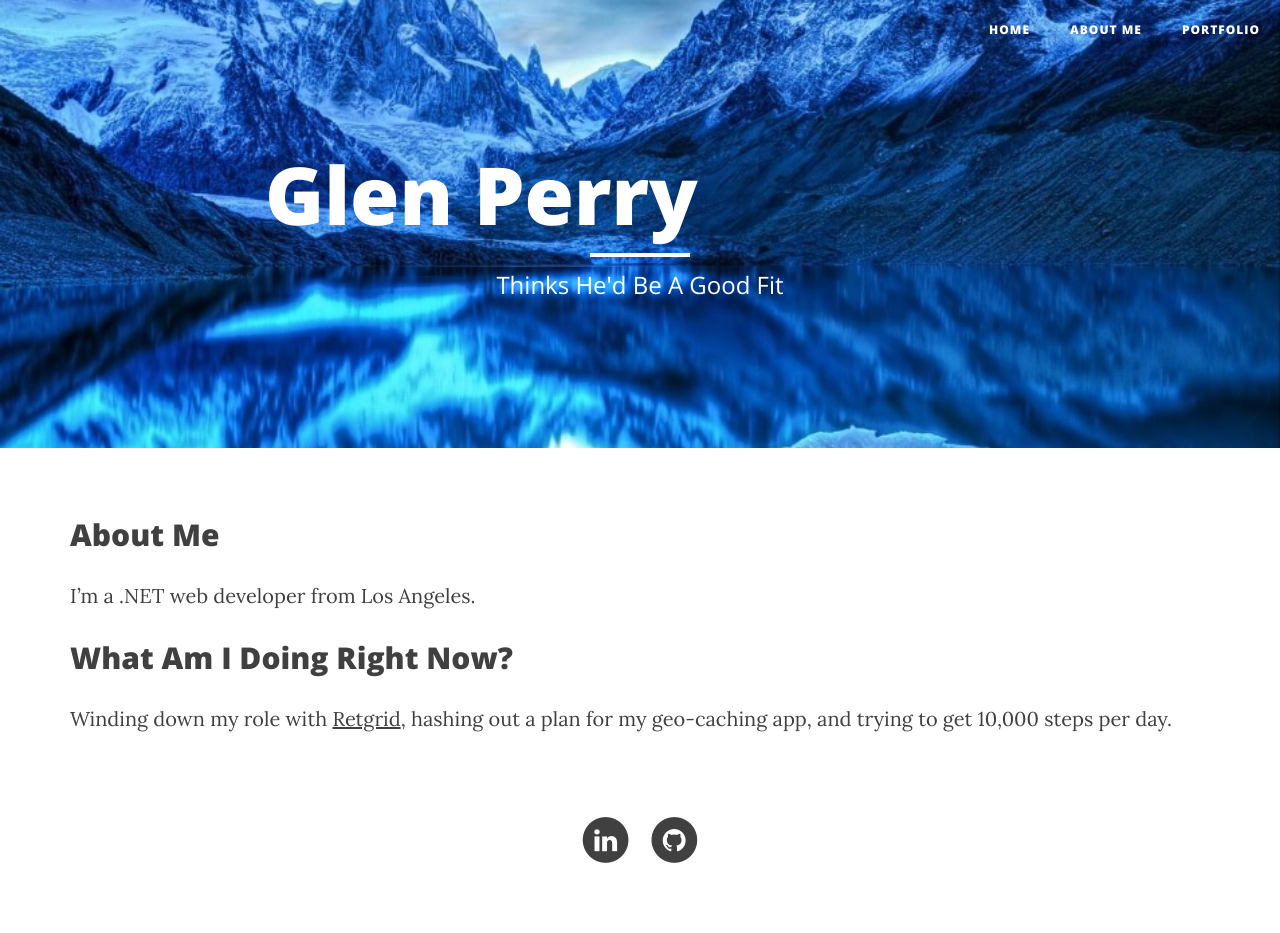
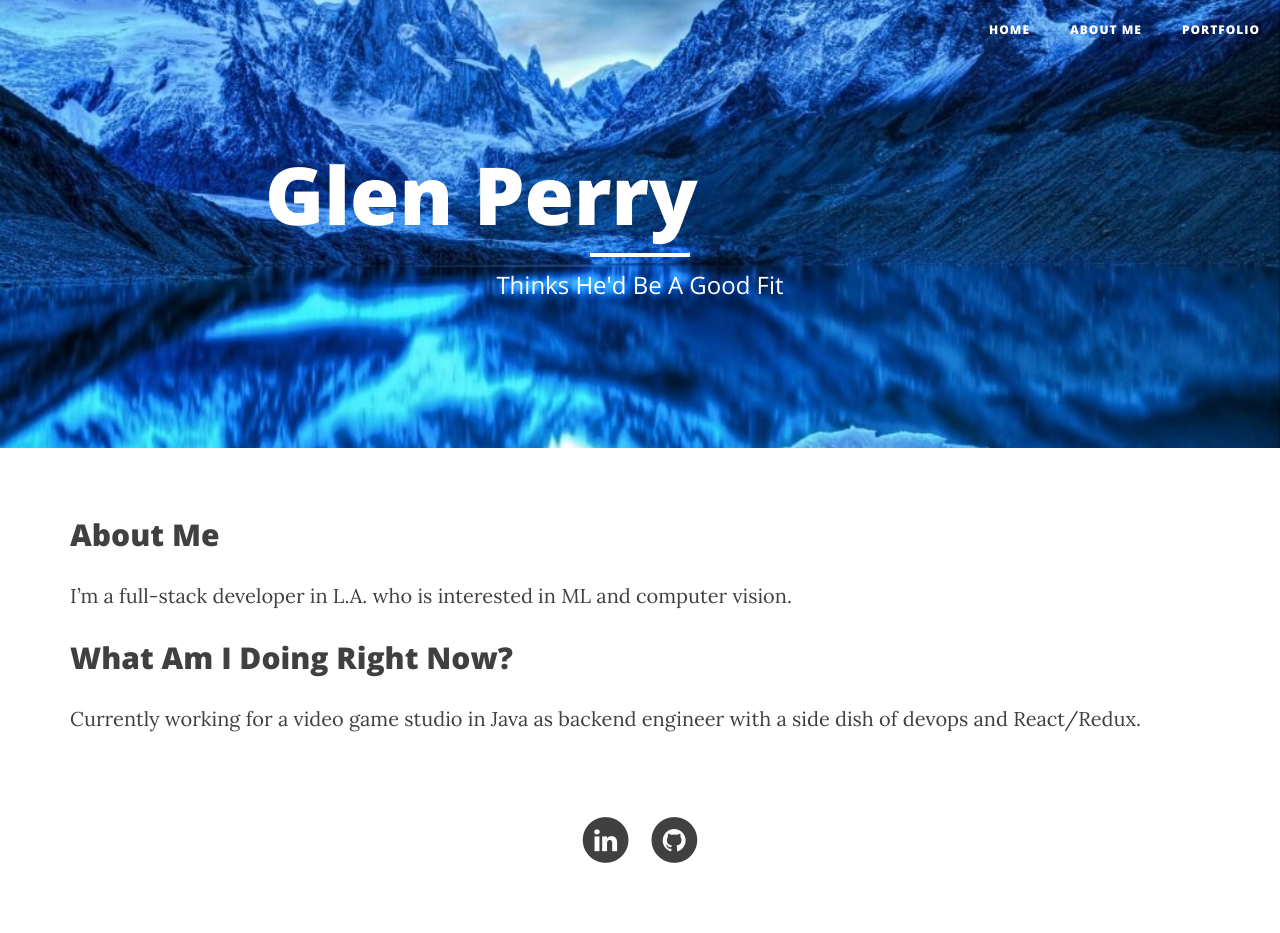
Before and after one commit to glenwperry/glenwperry.github.io, a Jekyll site: the page built from about.md, in a window 1280 px wide. Built offline with Jekyll 4.4.1, drawn with Linux system fonts in a browser that asks for light colours; nearby versions of some CDN libraries.

Commit message:
update about me

```diff
--- a/about.md
+++ b/about.md
@@ -4,11 +4,11 @@ title: About
 ---
 About Me
 --------
-I'm a .NET web developer from Los Angeles.
+I'm a full-stack developer in L.A. who is interested in ML and computer vision.
 
 What Am I Doing Right Now?
 --------------------------
-Winding down my role with [Retgrid](https://retgrid.azurewebsites.net), hashing out a plan for my geo-caching app, and trying to get 10,000 steps per day.
+Currently working for a video game studio in Java as backend engineer with a side dish of devops and React/Redux.
 
 <!-- My Computing Timeline
 ----------------------------
```
